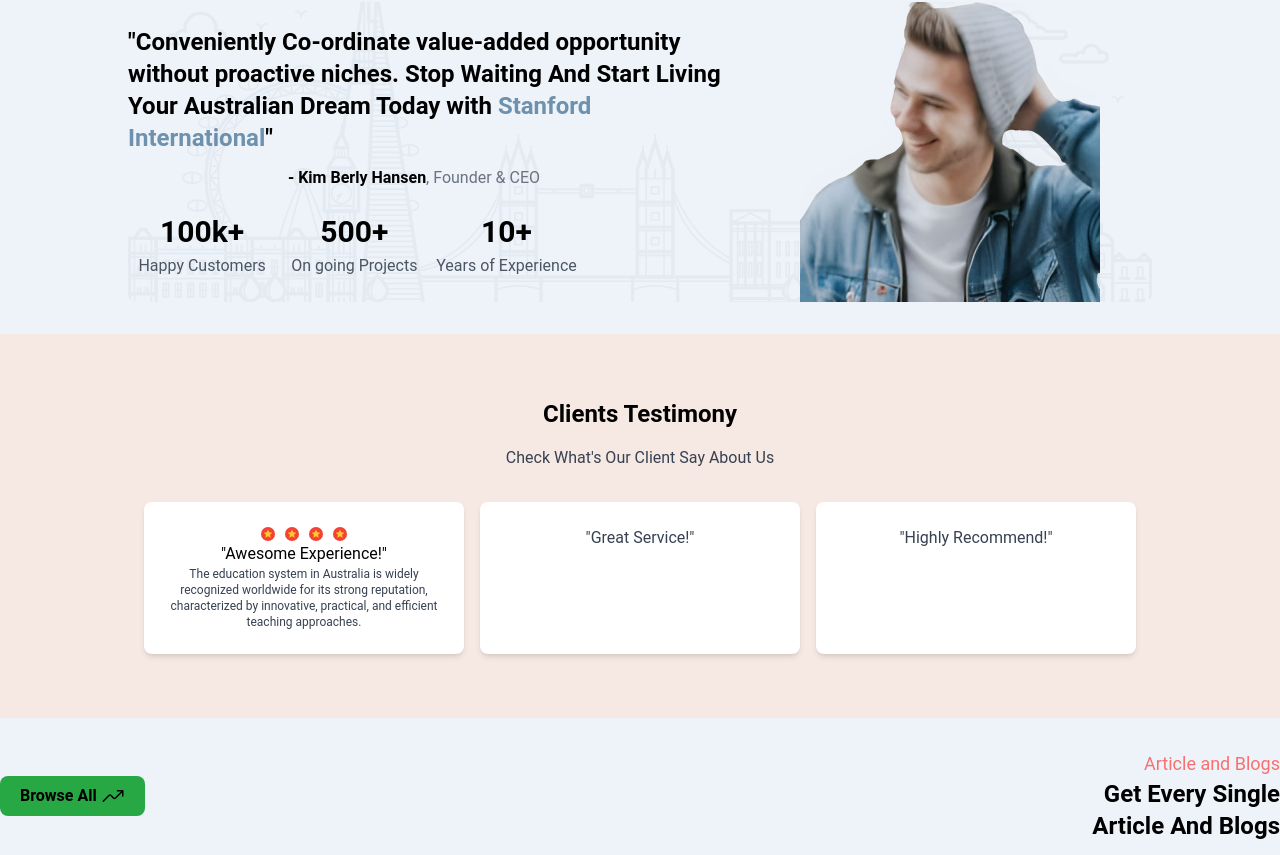
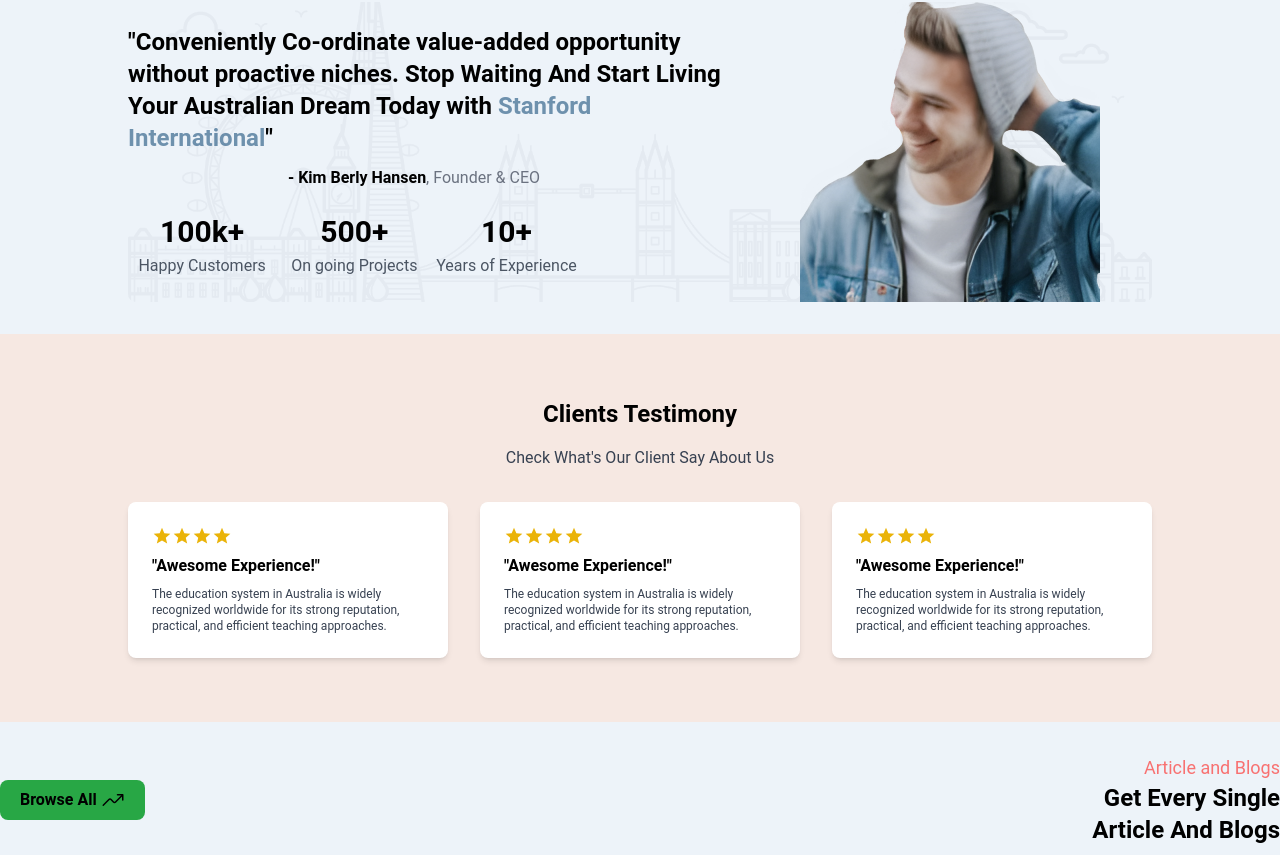
Before and after one commit to ByteBoneFire/standford-international, a React (Vite) app: page / in a window 1280 px wide. Shown: the part 2393-3248 px from the top of the page. Built offline with nearby package versions, Linux system fonts and the light colour scheme.

Commit message:
changes in client

```diff
--- a/src/components/ClientsTestimony.jsx
+++ b/src/components/ClientsTestimony.jsx
@@ -1,34 +1,64 @@
-import React from 'react';
-import { FcRating } from "react-icons/fc";
+import React from "react";
+import { MdStar } from "react-icons/md";
 
 function ClientsTestimony() {
   return (
     <section className="clients-testimony py-16 bg-bgPrimary">
-      <div className="container mx-auto text-center">
-        <h2 data-aos="fade-up" className="text-2xl font-semibold text-secondary mb-4">
+      <div className="container mx-auto">
+        <h2
+          data-aos="fade-up"
+          className="text-2xl text-center font-semibold text-secondary mb-4"
+        >
           Clients Testimony
         </h2>
-        <p data-aos="fade-up" className="text-gray-700 mb-8">
+        <p data-aos="fade-up" className="text-center text-gray-700 mb-8">
           Check What's Our Client Say About Us
         </p>
-        <div className="flex justify-center space-x-4">
-          <div data-aos="fade-up" className="bg-white rounded-lg shadow-md p-6 w-1/4">
-          <div className='flex justify-center space-x-2'>
-              <FcRating/>
-              <FcRating/>
-              <FcRating/>
-              <FcRating/>
+        <div className="flex gap-8 flex-wrap justify-center">
+          <div
+            data-aos="fade-up"
+            className="bg-white min-w-32 w-80 rounded-lg shadow-md p-6 space-y-2"
+          >
+            <div className="flex">
+              <MdStar className="text-yellow-500" size={20} />
+              <MdStar className="text-yellow-500" size={20} />
+              <MdStar className="text-yellow-500" size={20} />
+              <MdStar className="text-yellow-500" size={20} />
             </div>
-            <p>"Awesome Experience!"
-            </p>
-            <p className="text-gray-700 text-xs">The education system in Australia is widely recognized worldwide for its strong reputation, characterized by innovative, practical, and efficient teaching approaches.
+            <p className="font-semibold">"Awesome Experience!"</p>
+            <p className="text-gray-700 text-xs">
+              The education system in Australia is widely recognized worldwide for its strong reputation, practical, and efficient teaching approaches.
             </p>
           </div>
-          <div data-aos="fade-up" data-aos-delay="200" className="bg-white rounded-lg shadow-md p-6 w-1/4">
-            <p className="text-gray-700">"Great Service!"</p>
+          <div
+            data-aos="fade-up"
+            className="bg-white min-w-32 w-80 rounded-lg shadow-md p-6 space-y-2"
+          >
+            <div className="flex">
+              <MdStar className="text-yellow-500" size={20} />
+              <MdStar className="text-yellow-500" size={20} />
+              <MdStar className="text-yellow-500" size={20} />
+              <MdStar className="text-yellow-500" size={20} />
+            </div>
+            <p className="font-semibold">"Awesome Experience!"</p>
+            <p className="text-gray-700 text-xs">
+              The education system in Australia is widely recognized worldwide for its strong reputation, practical, and efficient teaching approaches.
+            </p>
           </div>
-          <div data-aos="fade-up" data-aos-delay="400" className="bg-white rounded-lg shadow-md p-6 w-1/4">
-            <p className="text-gray-700">"Highly Recommend!"</p>
+          <div
+            data-aos="fade-up"
+            className="bg-white min-w-32 w-80 rounded-lg shadow-md p-6 space-y-2"
+          >
+            <div className="flex">
+              <MdStar className="text-yellow-500" size={20} />
+              <MdStar className="text-yellow-500" size={20} />
+              <MdStar className="text-yellow-500" size={20} />
+              <MdStar className="text-yellow-500" size={20} />
+            </div>
+            <p className="font-semibold">"Awesome Experience!"</p>
+            <p className="tracking-4 leading-4 text-gray-700 text-xs">
+              The education system in Australia is widely recognized worldwide for its strong reputation, practical, and efficient teaching approaches.
+            </p>
           </div>
         </div>
       </div>
--- a/src/components/ServiceSection.jsx
+++ b/src/components/ServiceSection.jsx
@@ -29,10 +29,10 @@
   return (
     <section className="service-section py-12 bg-bgSecondary">
       <div className="container mx-auto">
-        <section className='flex flex-col md:flex-row justify-between items-center mb-6'>
-          <h2 data-aos="fade-right" className="text-3xl font-bold text-secondary text-center">
+        <section className='px-4 flex flex-col md:flex-row justify-between items-center mb-6'>
+          <h2 data-aos="fade-right" className="text-3xl font-bold text-secondary">
             Providing Best Services
-            <span className='text-gray-500 text-sm ml-20 hidden md:block'>
+            <span className='text-gray-500 text-sm hidden md:block'>
               We offer a range of services to help you achieve your goals.
             </span>
           </h2>
```
